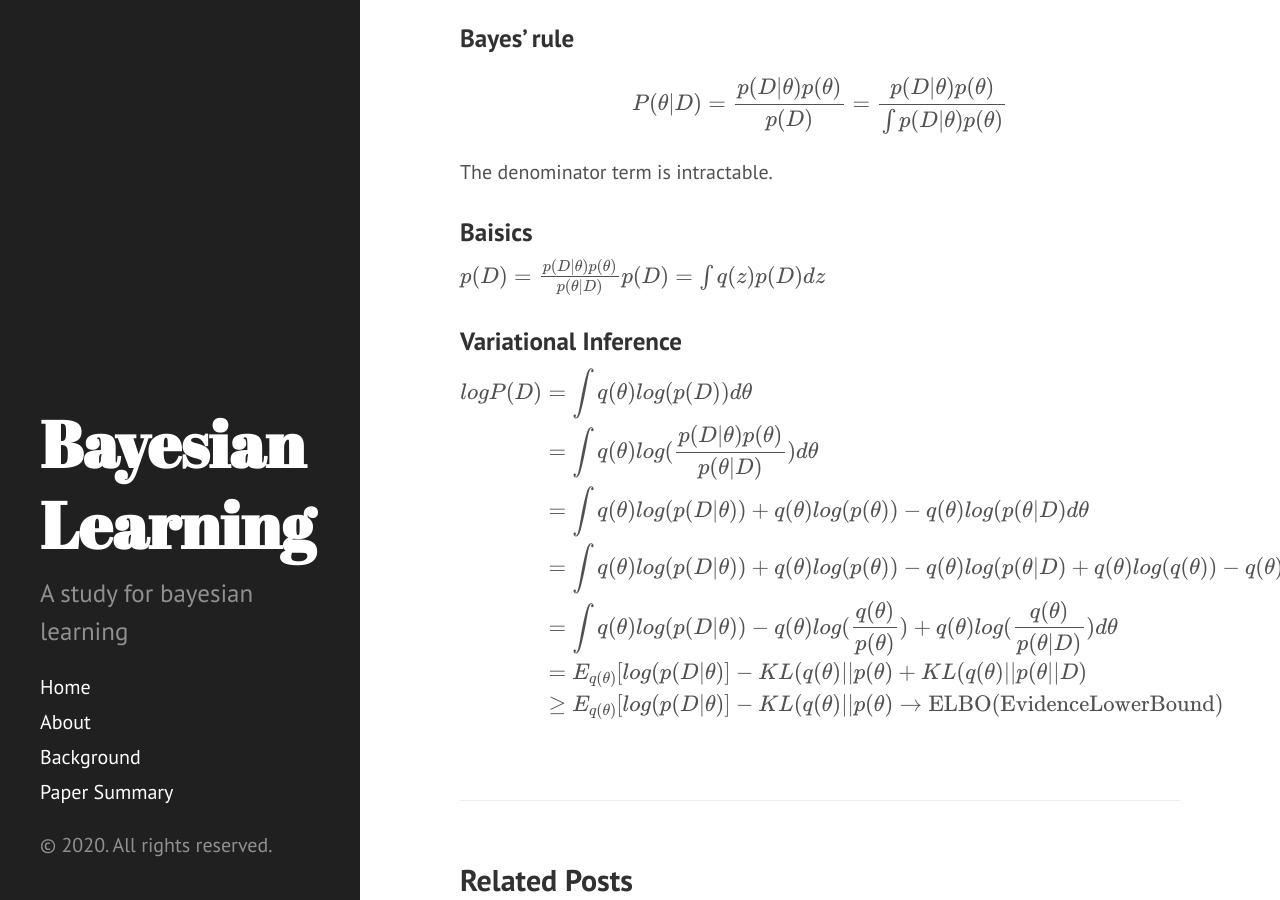
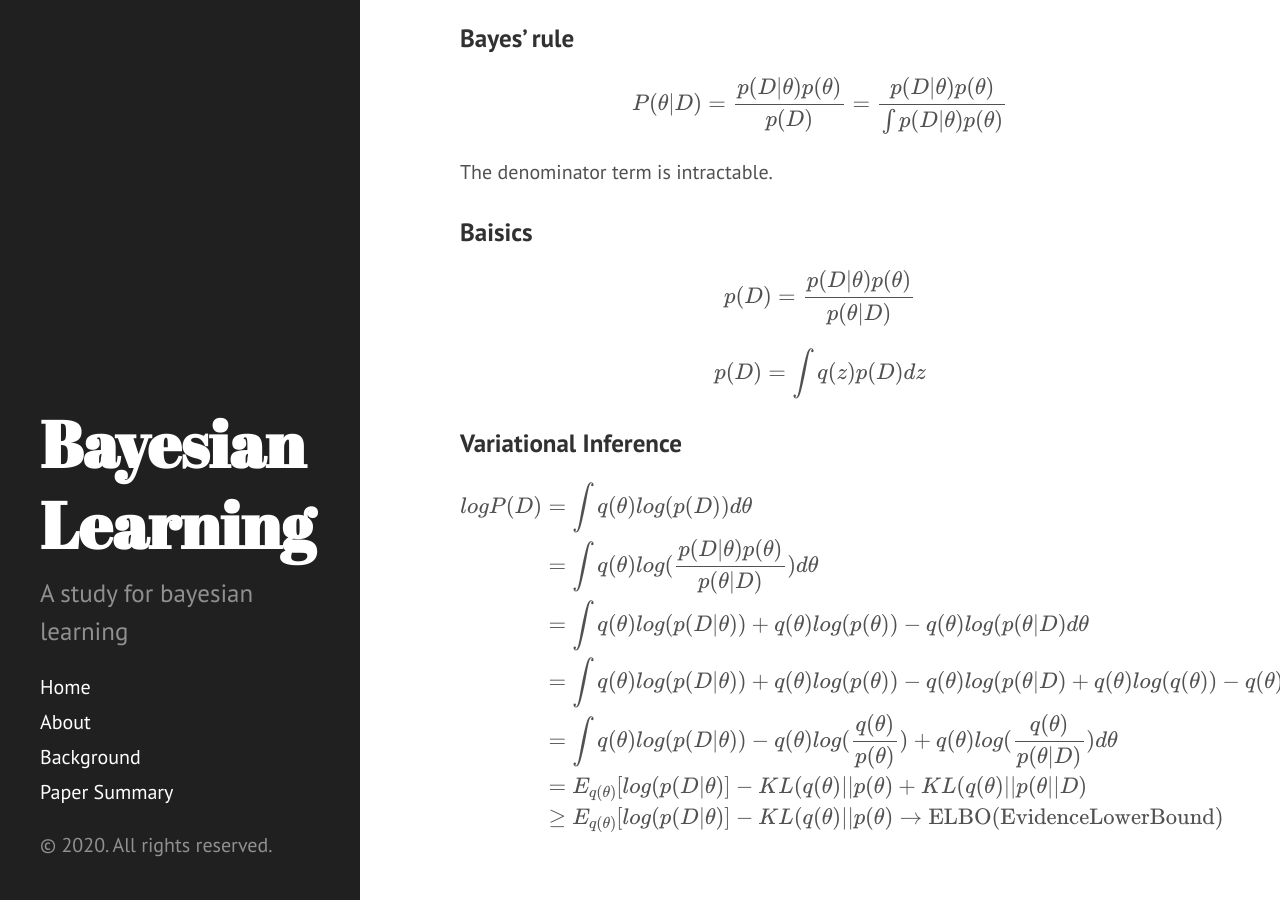
Before and after one commit to Rose-J/Bayesian, a Jekyll site: the page built from _posts/2020-04-09-vi.md, in a window 1280 px wide and 900 px high, scrolled down 357 px. Built offline with Jekyll 4.4.1, drawn with Linux system fonts in a browser that asks for light colours; formulas are drawn with MathJax 3.

Commit message:
Update 2020-04-09-vi.md

```diff
--- a/_posts/2020-04-09-vi.md
+++ b/_posts/2020-04-09-vi.md
@@ -21,12 +21,17 @@ $$
 The denominator term is intractable.
 
 ### Baisics
+
 $$
-p(D) = \frac{p(D|\theta)p(\theta)}{p(\theta|D)} \\
+p(D) = \frac{p(D|\theta)p(\theta)}{p(\theta|D)}
+$$
+
+$$
 p(D) = \int q(z)p(D)dz
 $$
 
 ### Variational Inference
+
 $$
 \begin{aligned}
 logP(D) &= \int q(\theta)log(p(D))d\theta \\
```
